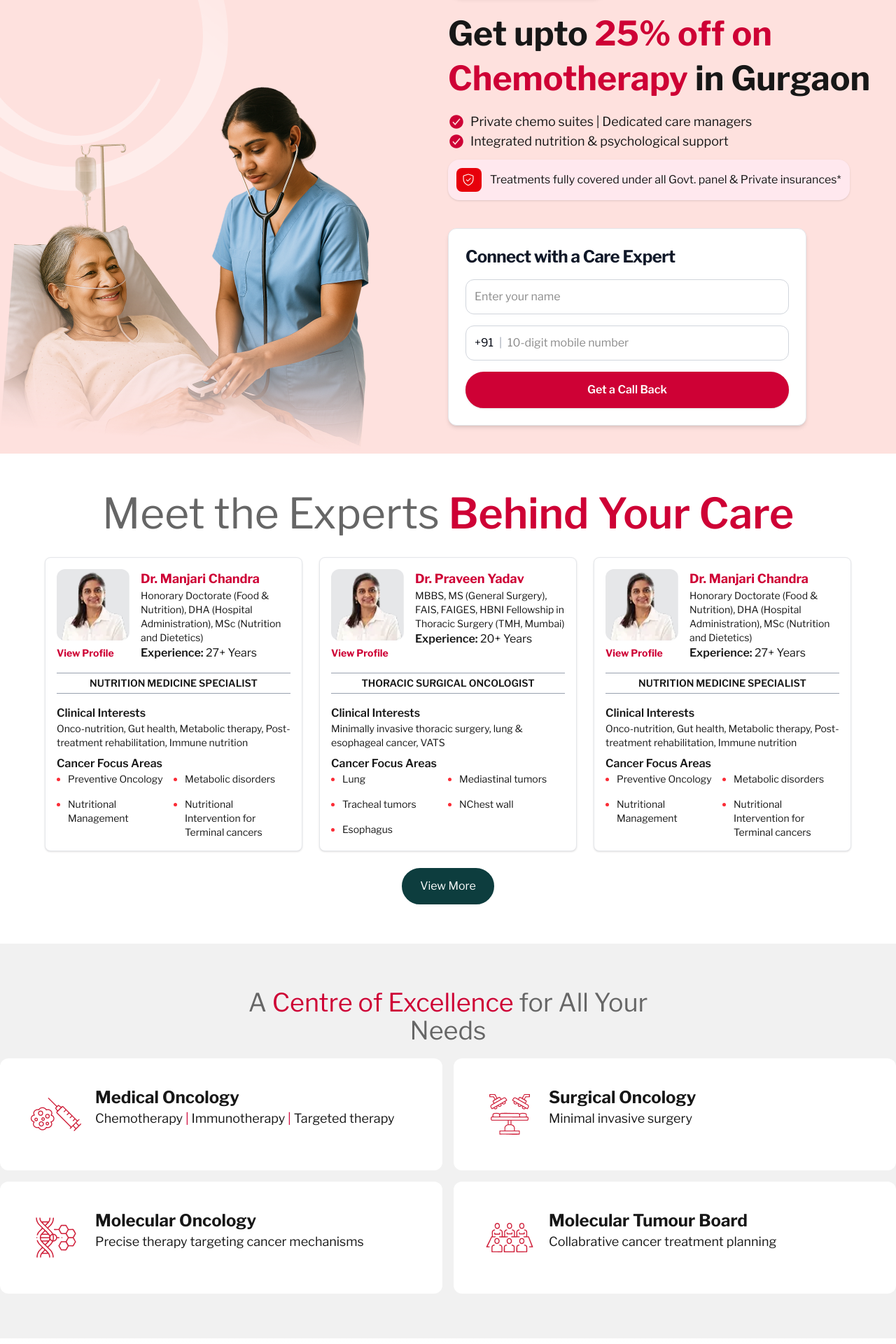
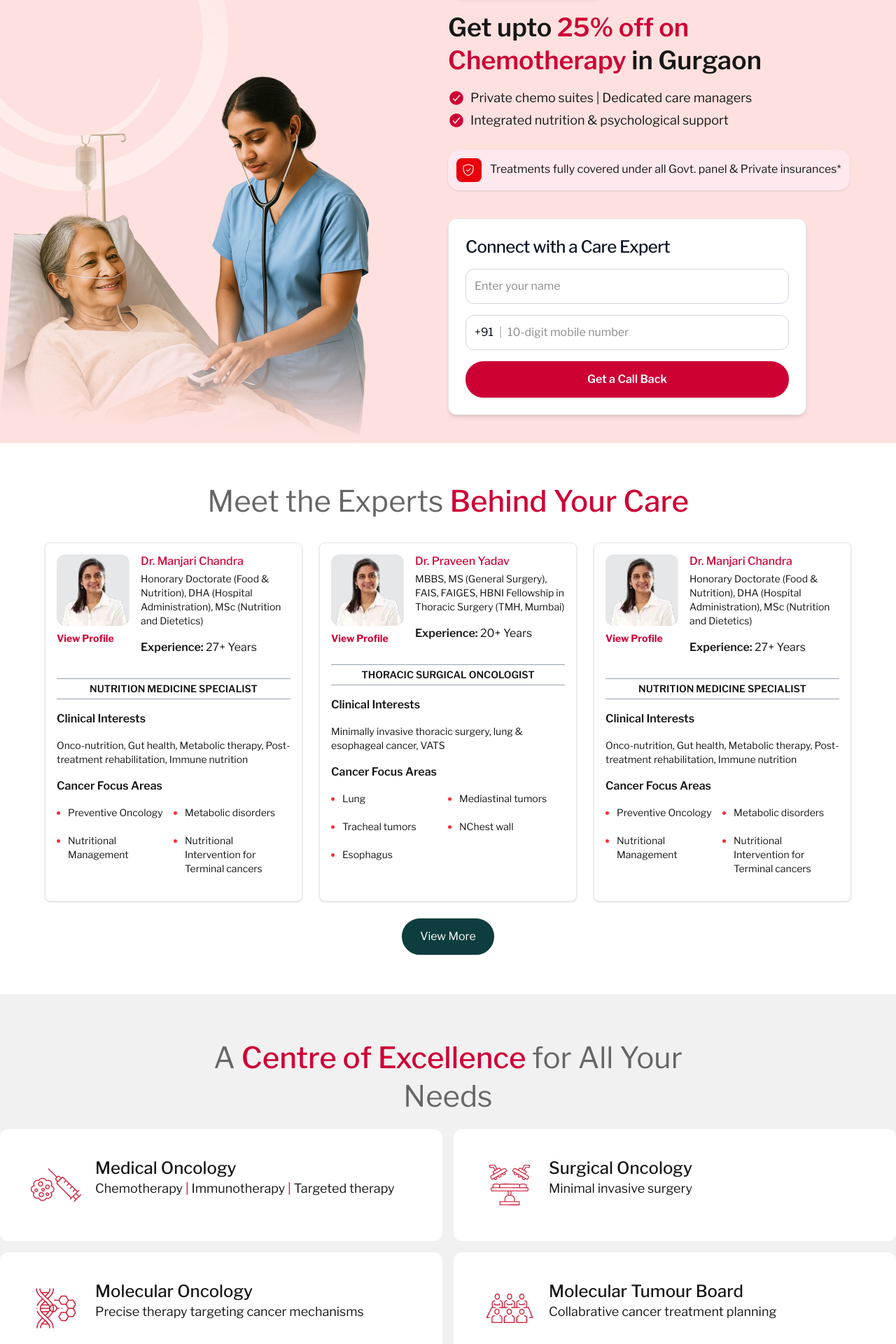
Before and after one commit to anupamgeny/everhope, a Next.js app: page /lp-1 in a window 1280 px wide. Shown: the part 200-2120 px from the top of the page at 70% size. Built offline with nearby package versions, Linux system fonts and the light colour scheme.

Commit message:
ui changes

```diff
--- a/src/app/components/CentreOfExcellence.tsx
+++ b/src/app/components/CentreOfExcellence.tsx
@@ -1,18 +1,19 @@
 import Image from "next/image";
 
 const CentreOfExcellence = () => {
-    return <section className="bg-[#F1F1F1] py-16">
-        <div className="mx-auto w-full max-w-2xl">
-            <h2 className="text-center text-3xl md:text-4xl">
-            <span className="text-[#666666]">A{" "}</span>
-            <span className="text-[var(--primary-color)]">
+  return (
+    <section className="bg-[#F1F1F1] py-16">
+      <div className="mx-4 md:mx-auto md:max-w-3xl">
+        <h2 className="text-center">
+          <span className="text-[#666666]">A </span>
+          <span className="font-medium text-[var(--primary-color)]">
             Centre of Excellence{" "}
           </span>
           <span className="text-[#666666]">for All Your Needs</span>
         </h2>
       </div>
-        <div className="mx-auto mt-5 grid w-full max-w-7xl grid-cols-1 gap-4 md:grid-cols-2">
-            <div className="max-full items-start rounded-xl bg-[#FFFFFF] p-10">
+      <div className="mx-4 mt-5 grid grid-cols-1 gap-4 md:max-w-7xl md:grid-cols-2 lg:mx-auto">
+        <div className="max-full items-start rounded-xl bg-[#FFFFFF] p-5 lg:p-10">
           <div className="flex gap-4">
             <Image
               src="/assets/images/lp-1/Medical-Oncology.png"
@@ -22,12 +23,20 @@ const CentreOfExcellence = () => {
               className=""
             />
             <div>
-                        <h3 className="text-xl md:text-2xl font-bold">Medical Oncology</h3>
-                        <p className="text-sm md:text-lg">Chemotherapy{" "}<span className="text-[var(--primary-color)]">|</span>{" "}Immunotherapy{" "}<span className="text-[var(--primary-color)]">{" "}|</span>{" "}Targeted therapy</p>
+              <h5 className="text-xl font-bold md:text-2xl">
+                Medical Oncology
+              </h5>
+              <p className="text-sm md:text-lg">
+                Chemotherapy{" "}
+                <span className="text-[var(--primary-color)]">|</span>{" "}
+                Immunotherapy{" "}
+                <span className="text-[var(--primary-color)]"> |</span> Targeted
+                therapy
+              </p>
             </div>
           </div>
         </div>
-            <div className="max-full items-start rounded-xl bg-[#FFFFFF] p-10">
+        <div className="max-full items-start rounded-xl bg-[#FFFFFF] p-5 lg:p-10">
           <div className="flex gap-4">
             <Image
               src="/assets/images/lp-1/Surgical-Oncology.png"
@@ -37,7 +46,9 @@ const CentreOfExcellence = () => {
               className=""
             />
             <div>
-                        <h3 className="text-xl md:text-2xl font-bold">Surgical Oncology</h3>
+              <h5 className="text-xl font-bold md:text-2xl">
+                Surgical Oncology
+              </h5>
               <p className="text-sm md:text-lg">Minimal invasive surgery</p>
             </div>
           </div>
@@ -52,7 +63,9 @@ const CentreOfExcellence = () => {
               className=""
             />
             <div>
-                        <h3 className="text-xl md:text-2xl font-bold">Molecular Oncology</h3>
+              <h5 className="text-xl font-bold md:text-2xl">
+                Molecular Oncology
+              </h5>
               <p className="text-sm md:text-lg">
                 Precise therapy targeting cancer mechanisms
               </p>
@@ -69,12 +82,17 @@ const CentreOfExcellence = () => {
               className=""
             />
             <div>
-                        <h3 className="text-xl md:text-2xl font-bold">Molecular Tumour Board</h3>
-                        <p className="text-sm md:text-lg">Collabrative cancer treatment planning</p>
+              <h5 className="text-xl font-bold md:text-2xl">
+                Molecular Tumour Board
+              </h5>
+              <p className="text-sm md:text-lg">
+                Collabrative cancer treatment planning
+              </p>
             </div>
           </div>
         </div>
       </div>
-    </section>;
-}
+    </section>
+  );
+};
 export default CentreOfExcellence;
--- a/src/app/components/ExpertSection.tsx
+++ b/src/app/components/ExpertSection.tsx
@@ -28,9 +28,9 @@ const ExpertSection = ({ doctors }: DoctorsProps) => {
   return (
     <section className="flex flex-1 items-center justify-center py-14">
       <div className="mx-5 w-full max-w-7xl">
-        <h2 className="text-center text-4xl md:text-6xl">
+        <h2 className="text-center">
           <span className="text-[#666666]">Meet the Experts </span>
-          <span className="font-semibold text-[var(--primary-color)]">
+          <span className="font-medium text-[var(--primary-color)]">
             Behind Your Care
           </span>
         </h2>
@@ -59,9 +59,9 @@ const ExpertSection = ({ doctors }: DoctorsProps) => {
                 </div>
                 {/* Right Text */}
                 <div className="ml-4 flex-1">
-                  <h3 className="text-lg font-bold text-[var(--primary-color)]">
+                  <h6 className="mb-1 text-[var(--primary-color)]">
                     {doc.name}
-                  </h3>
+                  </h6>
                   <p className="text-sm">{doc.doctorDesc}</p>
                   <p>
                     <span className="font-semibold">Experience:</span>{" "}
--- a/src/app/components/HeroSection.tsx
+++ b/src/app/components/HeroSection.tsx
@@ -6,19 +6,23 @@ import ContactForm from "./Form";
 const HeroSection = () => {
   return (
     <section className="flex flex-1 items-center justify-center bg-[var(--bg-one)] bg-[url('/assets/images/lp-1/banner-vactor.png')] bg-left-top bg-no-repeat">
-      <div className="relative min-h-[600px] w-full bg-[url('/assets/images/lp-1/mobile-banner.png')] bg-bottom-right bg-no-repeat lg:min-h-[555px] lg:bg-[url('/assets/images/lp-1/desktop-banner.png')] lg:bg-bottom-left">
-        <div className="mx-auto flex max-w-7xl items-center justify-end pt-20">
+      <div className="relative min-h-[500px] w-full bg-[url('/assets/images/lp-1/mobile-banner.png')] bg-bottom-right bg-no-repeat lg:min-h-[500px] lg:bg-[url('/assets/images/lp-1/desktop-banner.png')] lg:bg-bottom-left">
+        <div className="mx-auto flex max-w-7xl items-center justify-end pt-5 lg:pt-20">
           {/* Single right column */}
           <div className="mx-5 w-full lg:mx-0 lg:w-1/2">
             <div className="mb-5 flex w-fit gap-2 rounded-[20px] border-2 border-white bg-[#FFFFFF]/50 p-2 px-3 shadow-md">
               <FaRegCheckCircle className="h-6 w-6 text-red-400" />
               <span className="font-semibold">No Cost EMI Available</span>
             </div>
-            <h2 className="mb-4 text-2xl leading-9 font-semibold md:text-4xl lg:text-5xl lg:leading-16 lg:font-bold">
+            <h1 className="mb-4">
               Get upto{" "}
-              <span className="primary__color">25% off on Chemotherapy</span> in
-              Gurgaon
-            </h2>
+              <span className="primary__color">
+                25% off on
+                <br />
+                Chemotherapy
+              </span>{" "}
+              in Gurgaon
+            </h1>
             <ul>
               <li className="flex items-center gap-2 text-sm md:text-lg">
                 <IoCheckmarkCircleSharp className="text-2xl text-[var(--primary-color)]" />{" "}
--- a/src/app/components/SideEffects.tsx
+++ b/src/app/components/SideEffects.tsx
@@ -2,9 +2,9 @@ import Image from "next/image";
 import BookButton from "./BookButton";
 const SideEffect = () => {
   return (
-    <section className="mx-auto w-full pt-5 py-10 my-16 lg:w-7xl">
+    <section className="mx-auto my-16 w-full py-5 pt-5 lg:w-7xl">
       <div className="mx-auto w-full max-w-4xl">
-        <h2 className="text-center text-3xl md:text-4xl">
+        <h2 className="text-center">
           <span className="text-[#666666]">All the Power of </span>
           <span className="font-semibold text-[var(--primary-color)]">
             Modern Chemotherapy.
@@ -34,17 +34,19 @@ const SideEffect = () => {
           </div>
           <div className="mt-10">
             <div className="text-[var(--text-color-one)]">
-              <h3 className="mb-10 text-center text-2xl md:text-3xl font-bold">
+              <h3 className="mb-10 text-center text-2xl font-bold md:text-3xl">
                 What we look at?
               </h3>
-              <ul className="grid list-disc grid-cols-1 gap-4 text-md md:text-xl mx-8 md:mx-0">
+              <ul className="text-md mx-8 grid list-disc grid-cols-1 gap-4 md:mx-0 md:text-xl">
                 <li>Your cancer&apos;s biology (ER/PR, HER2, BRCA)</li>
                 <li>Your stage and response profile</li>
-                <li>What your body actually needs — and what it doesn&apos;t</li>
+                <li>
+                  What your body actually needs — and what it doesn&apos;t
+                </li>
               </ul>
             </div>
             <div className="mt-10 text-[var(--text-color-one)]">
-              <h3 className="mb-10 text-center text-2xl md:text-3xl font-bold">
+              <h3 className="mb-10 text-center text-2xl font-bold md:text-3xl">
                 How will it help the patients ?
               </h3>
               <div className="grid grid-cols-2 gap-4 text-xl text-[var(--text-color-one)] sm:grid-cols-2">
--- a/src/app/layout.tsx
+++ b/src/app/layout.tsx
@@ -1,6 +1,6 @@
 import type { Metadata } from "next";
 import { Inter, Roboto_Mono, Libre_Franklin } from "next/font/google";
-
+import "./styles/lp-1.scss";
 const inter = Inter({
   variable: "--font-inter",
   subsets: ["latin"],
--- a/src/app/styles/lp-1.scss
+++ b/src/app/styles/lp-1.scss
@@ -1,16 +1,118 @@
-.heroSection {
-  background: var(--bg-one);
-  background-image: url("/assets/images/lp-1/banner-vactor.png");
-  background-repeat: no-repeat !important;
-  background-position: top left !important;
-  .second-hero-background {
-    background-image: url("/assets/images/lp-1/desktop-banner.png");
-    background-repeat: no-repeat !important;
-    background-position: top left !important;
-    min-height: 555px;
-  }
-  .tick-mark{
-    background-color: rgba(255, 255, 255, 0.4);
-    border-color: white;
+@import url('https://fonts.googleapis.com/css2?family=Libre+Franklin:wght@300;400;500;600;700&display=swap');
+
+/* Global font setup */
+body {
+  font-family: var(--font-primary);
+  font-size: 16px;
+  background-color: #fff;
+  margin: 0;
+  padding: 0;
+  -webkit-font-smoothing: antialiased;
+}
+
+/* Headings */
+h1, h2, h3, h4, h5, h6 {
+  font-family: var(--font-primary);
+  margin-top: 0;
+  font-weight: 500;
+  line-height: 1.3;
+}
+
+h1 {
+  font-size: 36px;
+  font-weight: 600;
+}
+
+h2 {
+  font-size: 42px;
+  font-weight: 400;
+}
+
+h3 {
+  font-size: 1.75rem;
+}
+
+h4 {
+  font-size: 28px;
+}
+
+/*h5 {
+  font-size: 1.25rem;
+}
+
+h6 {
+  font-size: 1rem;
+  font-weight: 600;
+}*/
+
+/* Paragraphs */
+p {
+  margin-bottom: 1rem;
+  color: var(--color-text);
+}
+
+/* Links */
+a {
+  color: #007aff;
+  text-decoration: none;
+  transition: color 0.2s ease;
+
+  &:hover {
+    color: #0056b3;
+    text-decoration: underline;
   }
 }
+
+/* Lists */
+ul, ol {
+  margin-bottom: 1rem;
+}
+
+li {
+  margin-bottom: 0.25rem;
+}
+
+/* Blockquotes */
+blockquote {
+  font-style: italic;
+  color: var(--color-muted);
+  border-left: 4px solid #ddd;
+  padding-left: 1rem;
+  margin: 1.5rem 0;
+}
+
+/* Small text */
+small {
+  font-size: 0.875rem;
+  color: var(--color-muted);
+}
+
+/* Utility classes */
+.text-muted {
+  color: var(--color-muted);
+}
+
+.text-center {
+  text-align: center;
+}
+
+.text-bold {
+  font-weight: 700;
+}
+
+.text-uppercase {
+  text-transform: uppercase;
+}
+
+.lead {
+  font-size: 1.125rem;
+  font-weight: 400;
+  color: var(--color-text);
+}
+
+/* Responsive typography */
+@media (max-width: 768px) {
+  h1 { font-size: 24px; }
+  h2 { font-size: 1.75rem; }
+  h3 { font-size: 1.5rem; }
+}
```
Also changed, not shown: src/app/components/Testimonials.tsx (+8 -8 lines). Lines whose indentation alone changed are shown as unchanged.
